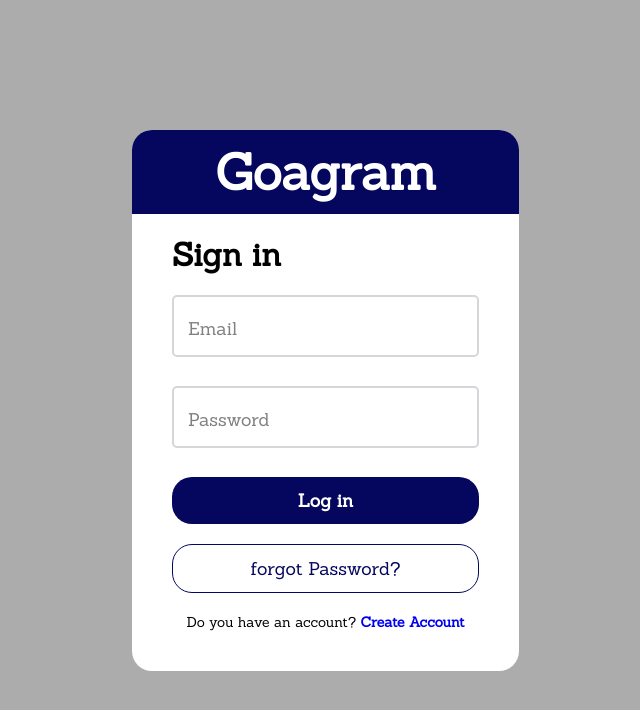
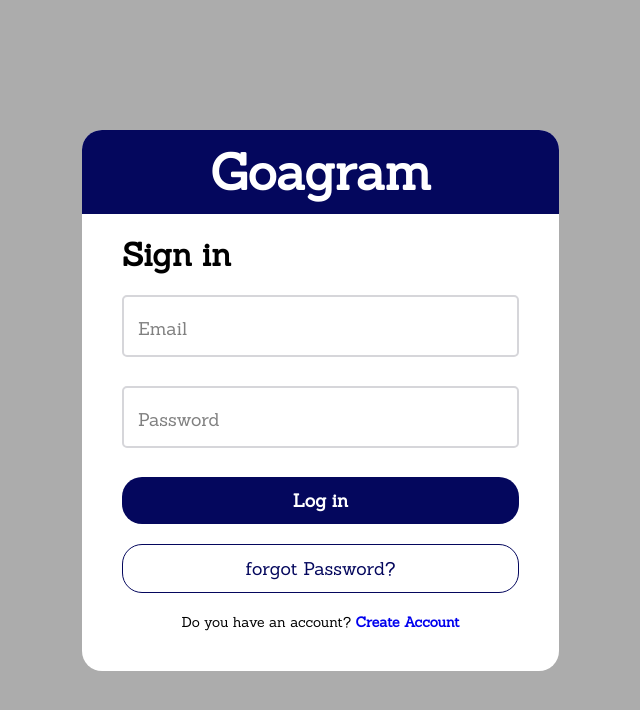
Before and after one commit to maniss7b8-source/authentication_sample, a React (Vite) app: page / in a window 1280 px wide. Shown: the top 710 px of the page, without its empty margins (293-933 px from the left). Built offline with nearby package versions, Linux system fonts and the light colour scheme.

Commit message:
css update

```diff
--- a/src/Pages/Login.css
+++ b/src/Pages/Login.css
@@ -21,7 +21,7 @@
 }
 
 .login{
-    width: 350px;
+    width: 450px;
 }
 
 
--- a/src/Pages/Login.jsx
+++ b/src/Pages/Login.jsx
@@ -70,7 +70,6 @@ const Login = () => {
       <h1 className='head'>Goagram</h1>
       <div className='inside'>
          <h1 className='headname login'>Sign in</h1>
-
         <div className={`forinp ${userdata.email||focus.email?"active":""}`}>
           <label className={`lab ${userdata.email||focus.email?"lab2act":""}`} htmlFor="email">Email</label>
           <input className='input' type="email" name="email" value={userdata.email} id="email"
```
